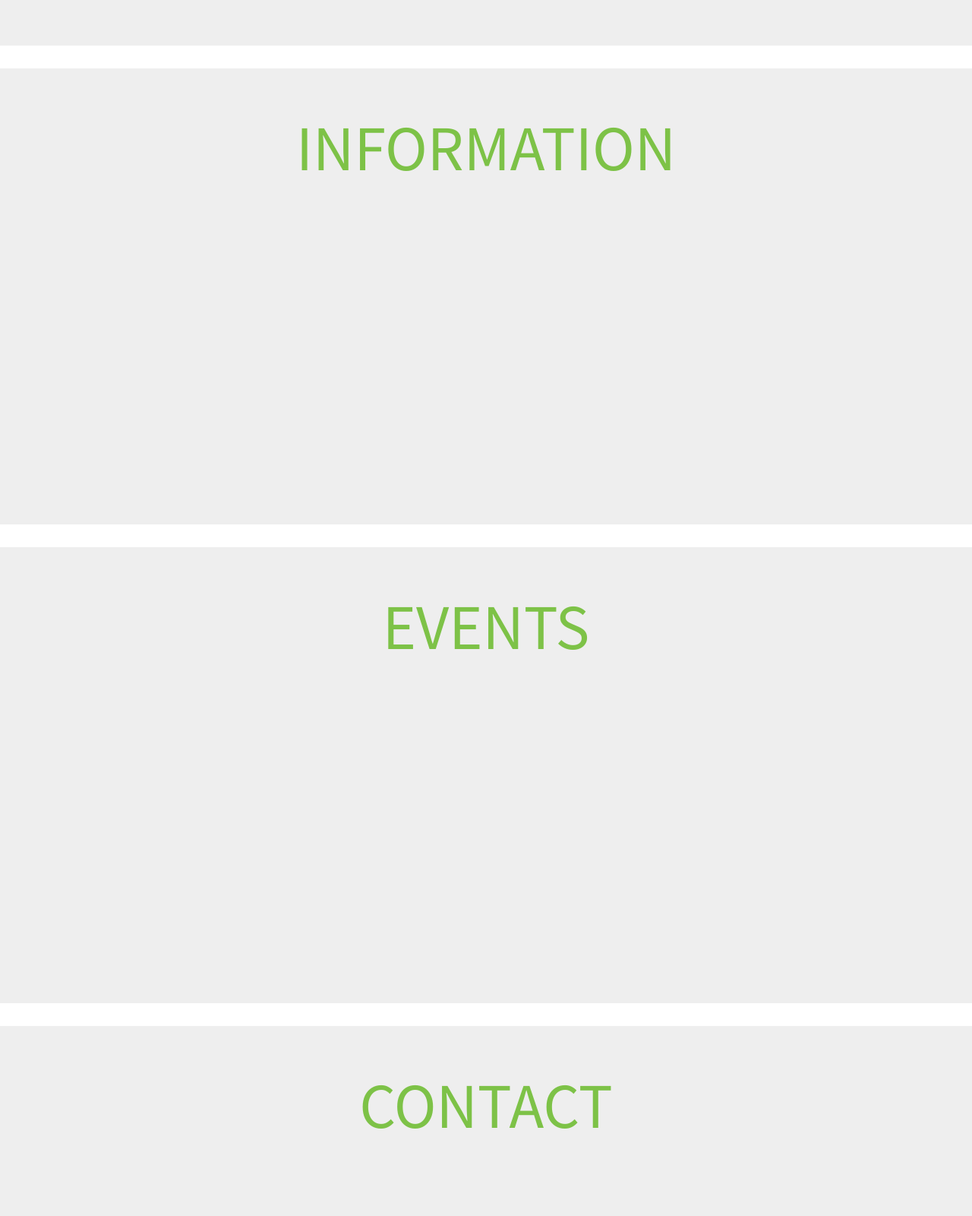
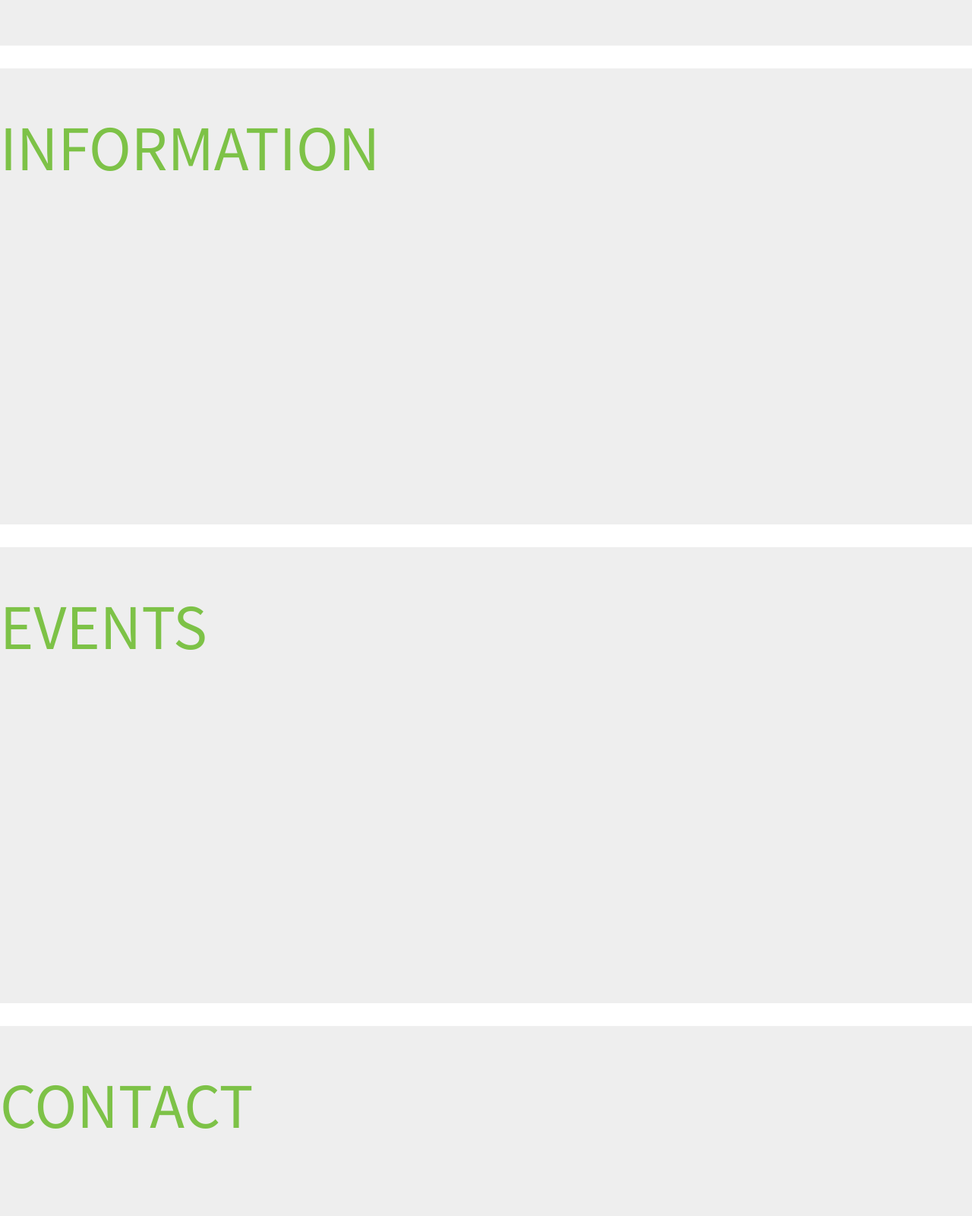
Before and after one commit to wuebkers/UAkronDesign, a plain HTML site: page UAkronDesign v2/index.html in a window 1280 px wide. Shown: the part 540-2140 px from the top of the page at 76% size. Drawn offline with nearby package versions, Linux system fonts and the light colour scheme.

Commit message:
added blurb class

```diff
--- a/UAkronDesign v2/index.html
+++ b/UAkronDesign v2/index.html
@@ -21,7 +21,7 @@
 
 <body>
 	<figure class="welcome jumbotron">
-		<figcaption>
+		<figcaption class="blurb">
 			<h6>The Myers School of Art at The University of Akron</h6>
 			<p></p>
 		</figcaption>
@@ -30,7 +30,7 @@
 
 	<section class="info jumbotron">
 		<a href="info.html">
-			<div class="info">
+			<div class="blurb info">
 				<h4 class="titles">INFORMATION</h4>
 				<p></p>
 			</div>
@@ -39,7 +39,7 @@
 
 	<section class="events jumbotron">
 		<a href="events.html">
-			<div class="events">
+			<div class="blurb events">
 				<h4 class="titles">EVENTS</h4>
 				<p></p>
 			</div>
@@ -48,7 +48,7 @@
 
 	<section class="info jumbotron">
 		<a href="contact.html">
-			<div class="contact">
+			<div class="blurb contact">
 				<h4 class="titles">CONTACT</h4>
 				<p></p>
 			</div>
```
